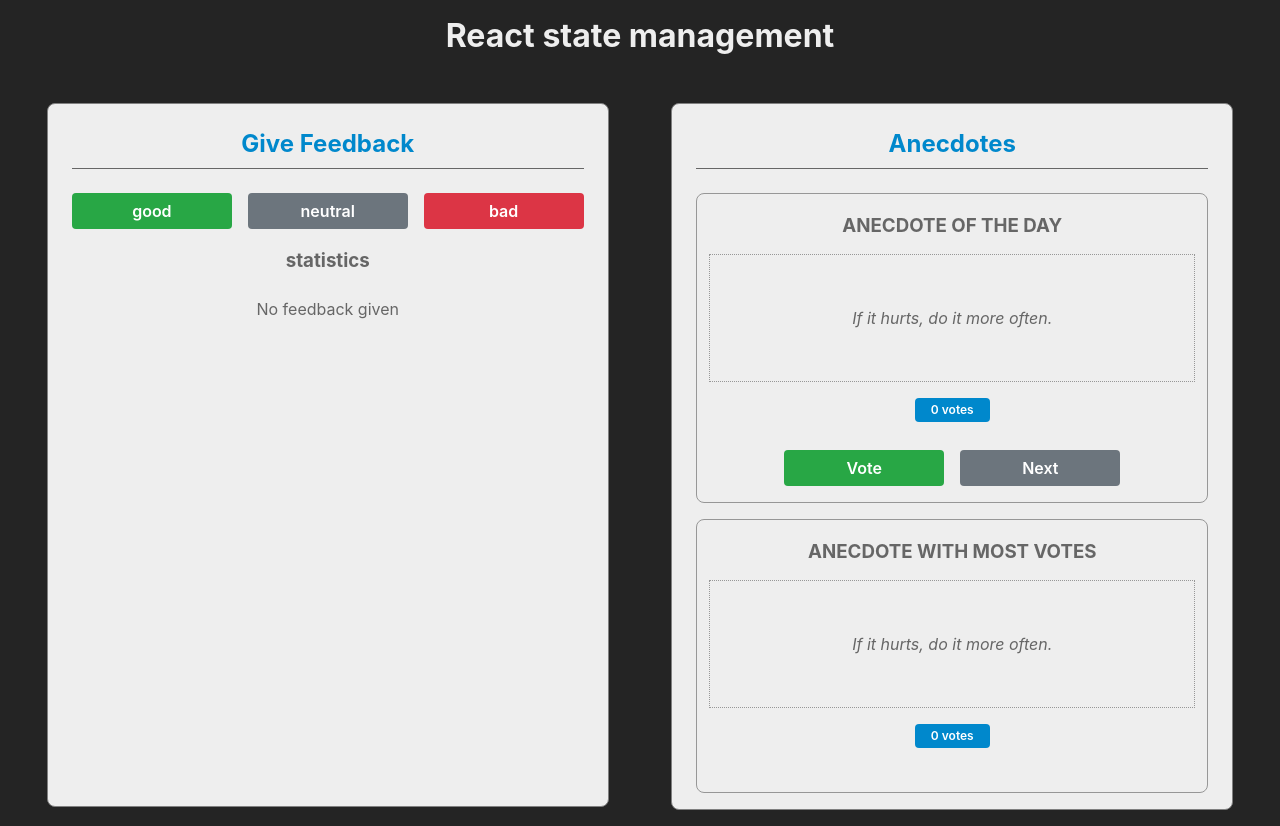
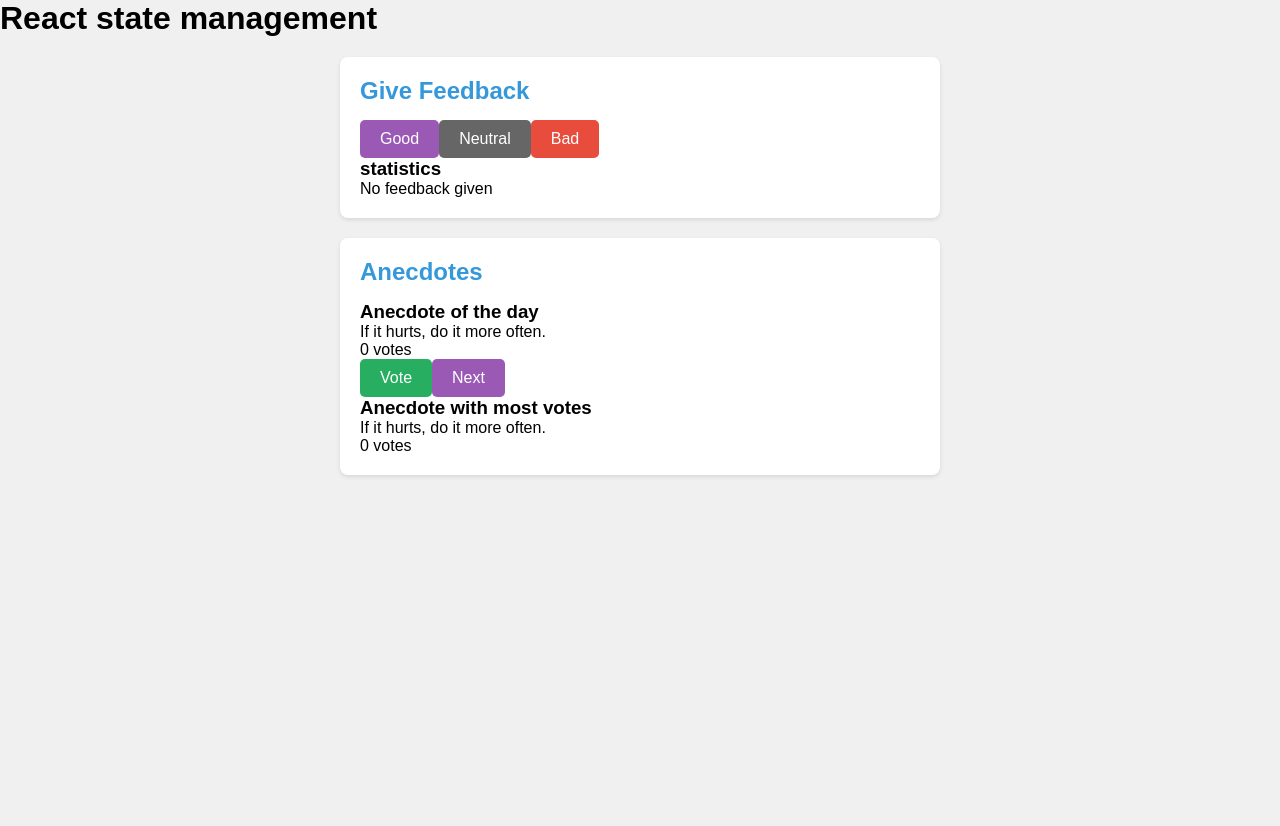
Before and after one commit to GALLEGOOOO/React-state-management-app, a React (Vite) app: page / in a window 1280 px wide. After the commit the page ends 800 px from the top, so only its background shows below. Built offline with nearby package versions, Linux system fonts and the light colour scheme.

Commit message:
css test

```diff
--- a/src/App.jsx
+++ b/src/App.jsx
@@ -76,53 +76,36 @@ const App = () => {
   return (
     <>
       <MainHeader text="React state management" />
-      <main className="main">
-        <section className="section">
-          <SectionHeader text="give feedback" />
-          <ButtonSet>
-            <Button
-              label="good"
-              handleUpdate={handleIncreaseGood}
-              level="success"
-            />
-            <Button
-              label="neutral"
-              handleUpdate={handleIncreaseNeutral}
-              level="secondary"
-            />
-            <Button
-              label="bad"
-              handleUpdate={handleIncreaseBad}
-              level="danger"
-            />
-          </ButtonSet>
+      <main className="main-container">
+  <section className="feedback-section">
+    <h2 className="section-header">Give Feedback</h2>
+    <div className="button-set">
+      <button className="custom-button good-button" onClick={handleIncreaseGood}>Good</button>
+      <button className="custom-button neutral-button" onClick={handleIncreaseNeutral}>Neutral</button>
+      <button className="custom-button bad-button" onClick={handleIncreaseBad}>Bad</button>
+    </div>
     <Statistics
       statistics={statistics}
       shouldRenderStatistics={shouldRenderStatistics({ totalFeedback })}
     />
   </section>
-        <section className="section">
-          <SectionHeader text="anecdotes" />
-          <AnecdoteCard title="Anecdote of the day">
+  <section className="anecdotes-section">
+    <h2 className="section-header">Anecdotes</h2>
+    <div className="anecdote-card">
+      <h3 className="anecdote-title">Anecdote of the day</h3>
       <Anecdote content={anecdotes[selected]} votes={voted[selected]} />
-            <ButtonSet>
-              <Button
-                label="Vote"
-                handleUpdate={handleUpdateVotes}
-                level="success"
-              />
-              <Button
-                label="Next"
-                handleUpdate={handleRandomAnecdote}
-                level="secondary"
-              />
-            </ButtonSet>
-          </AnecdoteCard>
-          <AnecdoteCard title="Anecdote with most votes">
+      <div className="button-set">
+        <button className="custom-button vote-button" onClick={handleUpdateVotes}>Vote</button>
+        <button className="custom-button next-button" onClick={handleRandomAnecdote}>Next</button>
+      </div>
+    </div>
+    <div className="anecdote-card">
+      <h3 className="anecdote-title">Anecdote with most votes</h3>
       <Anecdote content={mostVotedAnecdote} votes={maxVoteValue} />
-          </AnecdoteCard>
+    </div>
   </section>
 </main>
+
     </>
   );
 };
--- a/src/index.css
+++ b/src/index.css
@@ -1,208 +1,71 @@
 :root {
-  color-scheme: light dark;
-  color: var(--color-grey-75);
-  background-color: var(--color-bg-primary);
-
-  font-synthesis: none;
-  text-rendering: optimizeLegibility;
-  -webkit-font-smoothing: antialiased;
-  -moz-osx-font-smoothing: grayscale;
-
-  --color-bg-primary: #242424;
-  --color-grey-25: #eeeeee;
-  --color-grey-50: #979797;
-  --color-grey-75: #666666;
-  --color-grey-100: #000000;
-  --color-blue-decoration: #0088cc;
-  --color-success-primary: #28a745;
-  --color-success-secondary: #218838;
-  --color-primary-primary: #007bff;
-  --color-primary-secondary: #0069d9;
-  --color-secondary-primary: #6c757d;
-  --color-secondary-secondary: #5a6268;
-  --color-danger-primary: #dc3545;
-  --color-danger-secondary: #c82333;
+  --color-bg-primary: #f0f0f0; /* Cambiando el color de fondo principal */
+  --color-grey-25: #333; /* Cambiando el color gris */
+  --color-grey-50: #666; /* Cambiando el color gris */
+  --color-grey-75: #999; /* Cambiando el color gris */
+  --color-grey-100: #ccc; /* Cambiando el color gris */
+  --color-blue-decoration: #3498db; /* Cambiando el color azul */
+  --color-success-primary: #27ae60; /* Cambiando el color de éxito */
+  --color-primary-primary: #9b59b6; /* Cambiando el color primario */
+  --color-secondary-primary: #34495e; /* Cambiando el color secundario */
+  --color-danger-primary: #e74c3c; /* Cambiando el color de peligro */
 }
 
 body {
-  margin: 1rem auto 0;
-  width: 75vw;
-  font-family: -apple-system, Roboto, Helvetica, Arial, sans-serif;
-
-  @media (min-width: 768px) {
-    width: 100vw;
-  }
+  margin: 0;
+  padding: 0;
+  font-family: Arial, sans-serif;
+  background-color: var(--color-bg-primary);
 }
 
-.main-header {
-  margin-bottom: 2rem;
-  width: 100%;
-  text-align: center;
-  color: var(--color-grey-25);
-}
-
-.main {
-  display: flex;
-  flex-direction: column;
-  align-items: start;
-  justify-content: space-evenly;
-  gap: 2rem;
-  padding: 1rem;
-
-  @media (min-width: 768px) {
-    flex-direction: row;
-    align-items: start;
-    justify-content: space-evenly;
-  }
-}
-
-.section-header {
-  padding: 0.5rem;
-  margin-bottom: 0.5rem;
-  border-bottom: 1px solid var(--color-grey-75);
-  color: var(--color-blue-decoration);
-  text-transform: capitalize;
-}
-
-.section {
-  display: flex;
-  flex-direction: column;
-  align-items: center;
-  gap: 1rem;
-  border: 1px solid grey;
-  border-radius: 0.5rem;
-  padding: 1rem 1.5rem;
-  width: 100%;
-  background-color: var(--color-grey-25);
-
-  @media (min-width: 768px) {
-    width: 45%;
-    min-height: 54rem;
-  }
-
-  @media (min-width: 1024px) {
-    min-height: 48rem;
-  }
-
-  @media (min-width: 1200px) {
-    min-height: 44rem;
-  }
-}
-
-.section > * {
-  min-height: 2rem;
-  width: 100%;
-  line-height: 2rem;
-  text-align: center;
-}
-
-.subsection {
+.main-container {
   display: flex;
   flex-direction: column;
   align-items: center;
   justify-content: center;
-  padding: 1rem 0.5rem;
-  border: 1px solid var(--color-grey-50);
-  border-radius: 0.5rem;
+  padding: 20px;
 }
 
-.subsection__header {
-  margin-bottom: 0.5rem;
-  text-transform: uppercase;
+.feedback-section,
+.anecdotes-section {
+  background-color: #fff;
+  border-radius: 8px;
+  box-shadow: 0 2px 4px rgba(0, 0, 0, 0.1);
+  padding: 20px;
+  margin-bottom: 20px;
+  width: 100%;
+  max-width: 600px;
 }
 
-.subsection__container {
-  display: flex;
-  flex-direction: column;
-  align-items: center;
-  justify-content: center;
-  gap: 1rem;
-  padding: 0.25rem;
-  width: 100%;
+.section-header {
+  color: var(--color-blue-decoration);
+  font-size: 24px;
+  margin-bottom: 15px;
 }
 
-.subsection__container--bottom {
-  margin-bottom: 1.5rem;
+.custom-button {
+  background-color: var(--color-primary-primary);
+  border: none;
+  color: #fff;
+  padding: 10px 20px;
+  font-size: 16px;
+  cursor: pointer;
+  border-radius: 5px;
+  transition: background-color 0.3s ease;
 }
 
-.subsection__anecdote {
-  display: flex;
-  align-items: center;
-  justify-content: center;
-  gap: 1rem;
-  height: 18rem;
-  width: 100%;
-  padding: 0.25rem;
-  font-style: italic;
-  border: 1px dotted var(--color-grey-50);
-
-  @media (min-width: 480px) {
-    height: 14rem;
-  }
-
-  @media (min-width: 768px) {
-    height: 12rem;
-  }
-
-  @media (min-width: 1024px) {
-    height: 10rem;
-  }
-
-  @media (min-width: 1200px) {
-    height: 8rem;
-  }
+.custom-button:hover {
+  background-color: var(--color-secondary-primary);
 }
 
-.subsection__tag {
-  padding: 0.25rem 1rem;
-  font-size: 0.75rem;
-  font-weight: 600;
-  color: white;
-  background-color: var(--color-blue-decoration);
-  border-radius: 0.25rem;
-  line-height: 1rem;
+.vote-button {
+  background-color: var(--color-success-primary);
 }
 
-.statistics__table {
-  width: 18rem;
+.neutral-button {
+  background-color: var(--color-grey-50);
 }
 
-.statistics__table tr {
-  border: 1px solid green;
+.bad-button {
+  background-color: var(--color-danger-primary);
 }
-
-.statistics__table > tr > td {
-  width: 50%;
-  text-align: center;
-}
-
-.button-set {
-  display: flex;
-  flex-direction: column;
-  align-items: center;
-  justify-content: center;
-  gap: 1rem;
-  width: 100%;
-
-  @media (min-width: 768px) {
-    flex-direction: row;
-  }
-}
-
-.button {
-  border-radius: 0.25rem;
-  padding: 0.5rem 1rem;
-  width: 100%;
-  font-size: 0.75rem;
-  font-weight: 600;
-  color: white;
-
-  @media (min-width: 768px) {
-    font-size: 1rem;
-    max-width: 10rem;
-  }
-}
-
-.button:hover {
-  cursor: pointer;
-}
```
Lines whose indentation alone changed are shown as unchanged.
